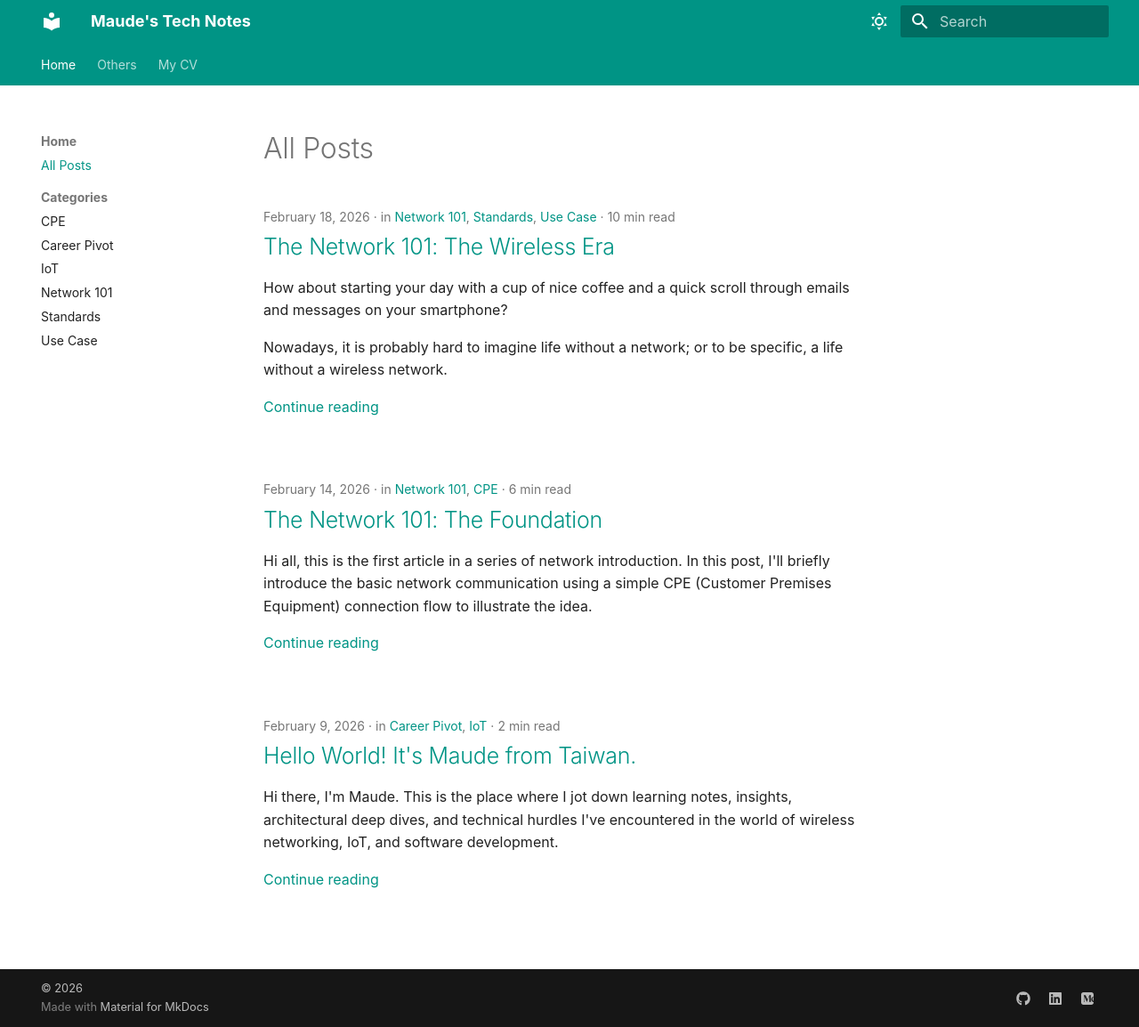
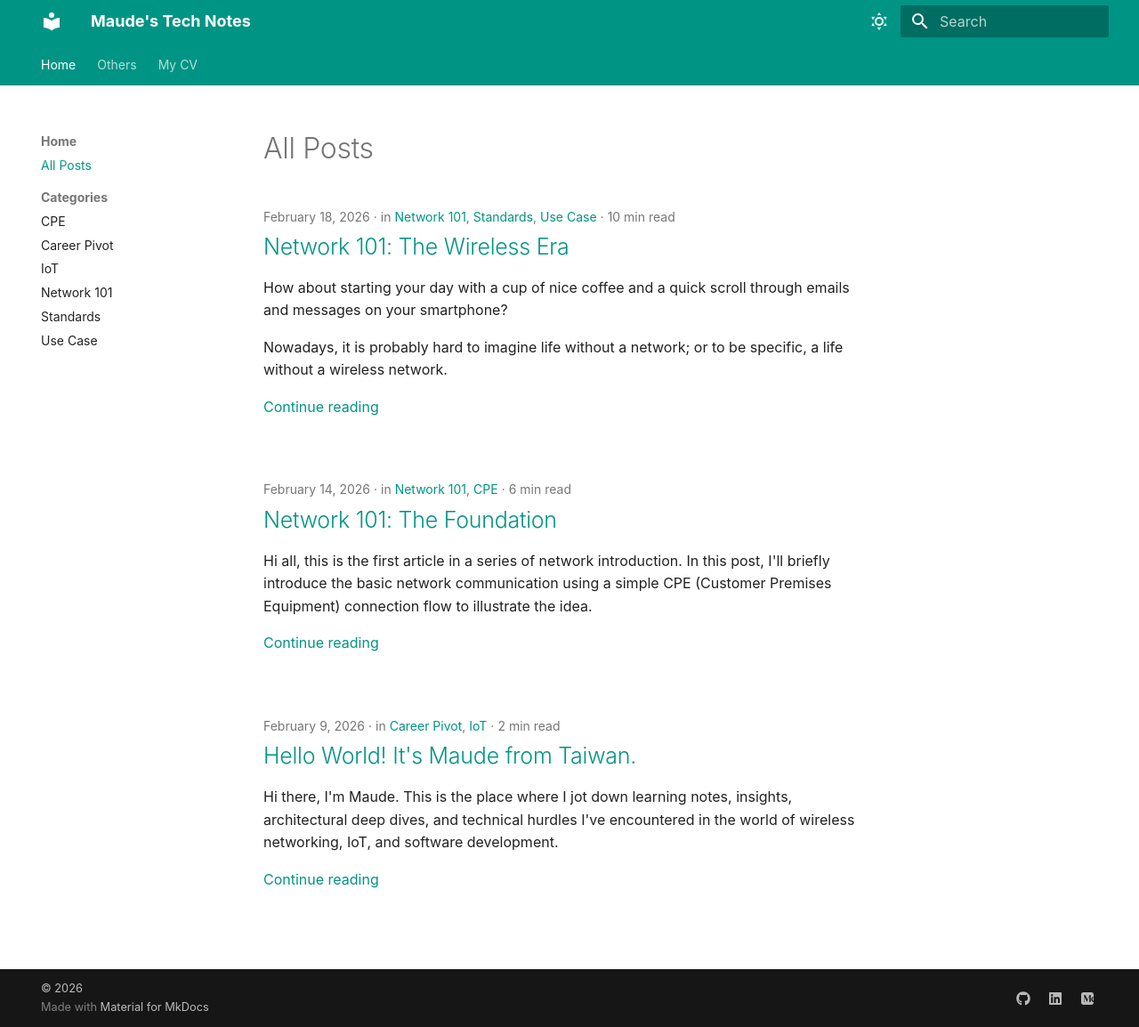
Before and after one commit to maudes/tech-notes, an MkDocs documentation site: the page built from docs/blog/index.md, in a window 1280 px wide and 1154 px high. Shown: the whole window at 89% size. Built offline with MkDocs 1.6.1 and Material for MkDocs 9.7.7, drawn with Linux system fonts in a browser that asks for light colours; some web fonts are replaced.

Commit message:
title polish

```diff
--- a/docs/blog/posts/2026-02-14-the-network-101-foundation.md
+++ b/docs/blog/posts/2026-02-14-network-101-foundation.md
@@ -5,7 +5,7 @@ categories:
   - CPE
 ---
 
-# The Network 101: The Foundation
+# Network 101: The Foundation
 
 Hi all, this is the first article in a series of network introduction. In this post, I'll briefly introduce the basic network communication using a simple CPE (Customer Premises Equipment) connection flow to illustrate the idea.
 
--- a/docs/blog/posts/2026-02-18-the-network-101-the-wireless-era.md
+++ b/docs/blog/posts/2026-02-18-network-101-the-wireless-era.md
@@ -6,7 +6,7 @@ categories:
   - Use Case
 ---
 
-# The Network 101: The Wireless Era
+# Network 101: The Wireless Era
 
 How about starting your day with a cup of nice coffee and a quick scroll through emails and messages on your smartphone?
 
```
